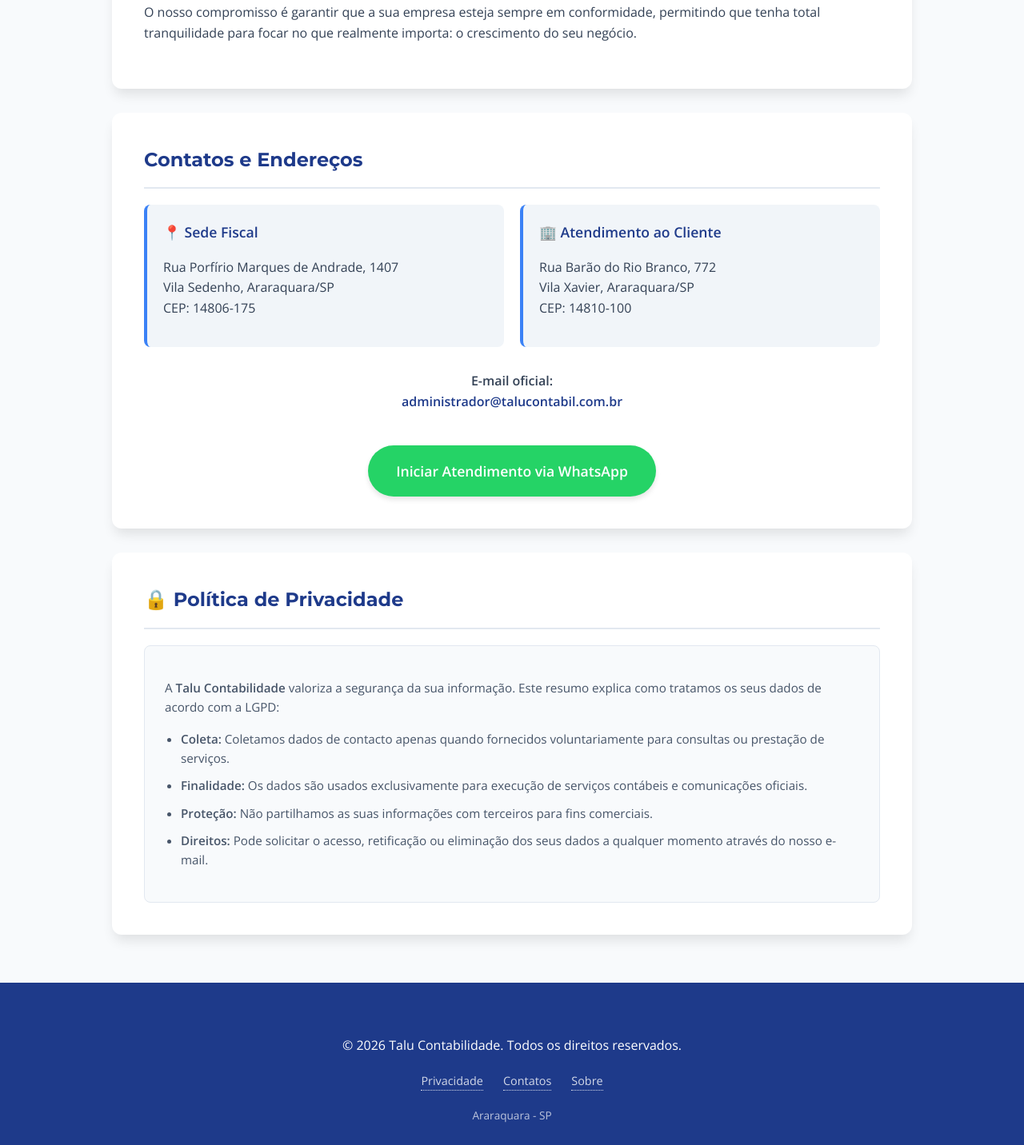
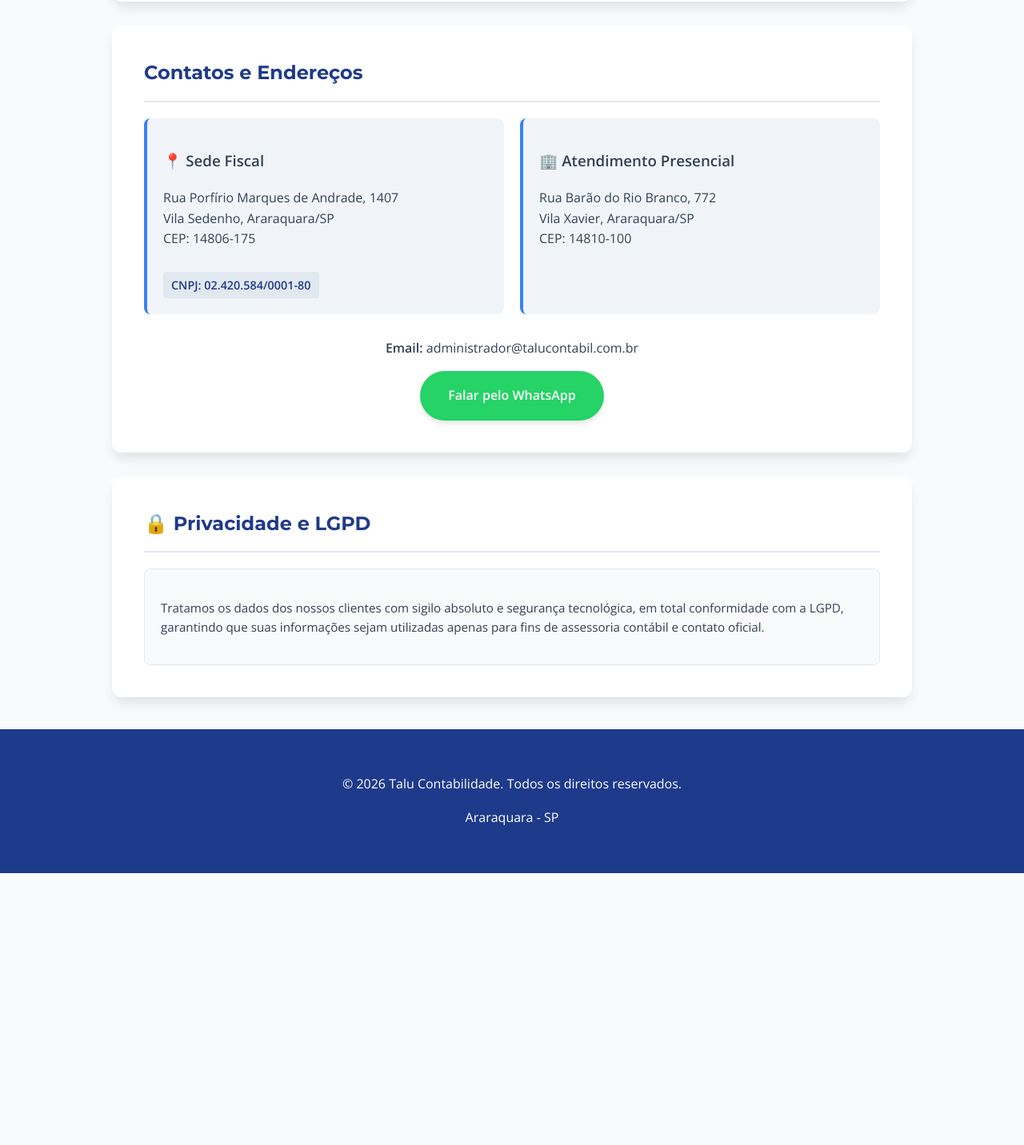
Before and after one commit to talucontabil/talucontabil.github.io, a plain HTML site: page index.html in a window 1280 px wide. Shown: the part 388-1820 px from the top of the page at 80% size. After the commit the page ends 1480 px from the top, so only its background shows below. Drawn offline with nearby package versions, Linux system fonts and the light colour scheme.

Commit message:
Update index.html

```diff
--- a/index.html
+++ b/index.html
@@ -15,237 +15,76 @@
             --sucesso: #25d366;
         }
 
-        body {
-            font-family: 'Open Sans', sans-serif;
-            margin: 0;
-            line-height: 1.6;
-            color: var(--texto);
-            background-color: var(--cinza-fundo);
-        }
+        body { font-family: 'Open Sans', sans-serif; margin: 0; line-height: 1.6; color: var(--texto); background-color: var(--cinza-fundo); }
+        header { background-color: var(--azul-escuro); color: var(--branco); padding: 50px 20px; text-align: center; border-bottom: 5px solid var(--azul-claro); }
+        .logo-img { max-width: 250px; height: auto; margin-bottom: 15px; }
+        h1 { font-family: 'Montserrat', sans-serif; margin: 0; font-size: 2.2em; }
+        .tagline { font-style: italic; opacity: 0.9; margin-top: 5px; }
 
-        header {
-            background-color: var(--azul-escuro);
-            color: var(--branco);
-            padding: 50px 20px;
-            text-align: center;
-            border-bottom: 5px solid var(--azul-claro);
-        }
+        .container { max-width: 1000px; margin: -40px auto 40px; padding: 0 20px; }
+        section { background: var(--branco); padding: 40px; margin-bottom: 30px; border-radius: 12px; box-shadow: 0 10px 15px -3px rgba(0, 0, 0, 0.1); }
+        h2 { color: var(--azul-escuro); font-family: 'Montserrat', sans-serif; border-bottom: 2px solid #e2e8f0; padding-bottom: 15px; margin-top: 0; }
 
-        .logo-container {
-            margin-bottom: 20px;
-        }
+        .grid-contato { display: grid; grid-template-columns: repeat(auto-fit, minmax(300px, 1fr)); gap: 20px; }
+        .card-contato { background: #f1f5f9; padding: 20px; border-radius: 8px; border-left: 4px solid var(--azul-claro); }
+        .cnpj-badge { display: inline-block; background: #e2e8f0; padding: 5px 10px; border-radius: 4px; font-size: 0.9em; font-weight: bold; margin-top: 12px; color: var(--azul-escuro); }
 
-        /* Se tiveres o ficheiro logo.png na pasta, ele aparece aqui */
-        .logo-img {
-            max-width: 220px;
-            height: auto;
-            border-radius: 4px;
-        }
+        .cta-container { text-align: center; margin-top: 30px; }
+        .btn-whatsapp { display: inline-block; background-color: var(--sucesso); color: white; padding: 18px 35px; border-radius: 50px; text-decoration: none; font-weight: bold; transition: all 0.3s ease; box-shadow: 0 4px 6px rgba(0,0,0,0.1); }
+        .btn-whatsapp:hover { transform: translateY(-3px); background-color: #128c7e; box-shadow: 0 6px 12px rgba(0,0,0,0.15); }
 
-        h1 {
-            font-family: 'Montserrat', sans-serif;
-            margin: 0;
-            font-size: 2.5em;
-            letter-spacing: -1px;
-        }
-
-        .tagline {
-            font-style: italic;
-            opacity: 0.9;
-            font-size: 1.2em;
-            margin-top: 10px;
-        }
-
-        .container {
-            max-width: 1000px;
-            margin: -40px auto 40px;
-            padding: 0 20px;
-        }
-
-        section {
-            background: var(--branco);
-            padding: 40px;
-            margin-bottom: 30px;
-            border-radius: 12px;
-            box-shadow: 0 10px 15px -3px rgba(0, 0, 0, 0.1);
-        }
-
-        h2 {
-            color: var(--azul-escuro);
-            font-family: 'Montserrat', sans-serif;
-            border-bottom: 2px solid #e2e8f0;
-            padding-bottom: 15px;
-            margin-top: 0;
-        }
-
-        .grid-contato {
-            display: grid;
-            grid-template-columns: repeat(auto-fit, minmax(300px, 1fr));
-            gap: 20px;
-        }
-
-        .card-contato {
-            background: #f1f5f9;
-            padding: 20px;
-            border-radius: 8px;
-            border-left: 4px solid var(--azul-claro);
-        }
-
-        .card-contato h3 {
-            margin-top: 0;
-            font-size: 1.1em;
-            color: var(--azul-escuro);
-        }
-
-        .cta-container {
-            text-align: center;
-            margin-top: 30px;
-        }
-
-        .btn-whatsapp {
-            display: inline-block;
-            background-color: var(--sucesso);
-            color: white;
-            padding: 18px 35px;
-            border-radius: 50px;
-            text-decoration: none;
-            font-weight: bold;
-            font-size: 1.1em;
-            transition: all 0.3s ease;
-            box-shadow: 0 4px 6px rgba(0,0,0,0.1);
-        }
-
-        .btn-whatsapp:hover {
-            transform: translateY(-3px);
-            background-color: #128c7e;
-            box-shadow: 0 6px 12px rgba(0,0,0,0.15);
-        }
-
-        .email-link {
-            color: var(--azul-escuro);
-            text-decoration: none;
-            font-weight: 600;
-        }
-
-        .email-link:hover {
-            text-decoration: underline;
-        }
-
-        /* Estilos da Política de Privacidade */
-        .privacy-box {
-            background-color: #f8fafc;
-            border: 1px solid #e2e8f0;
-            padding: 25px;
-            border-radius: 8px;
-            font-size: 0.95em;
-            color: #475569;
-        }
-
-        .privacy-box ul {
-            padding-left: 20px;
-        }
-
-        .privacy-box li {
-            margin-bottom: 10px;
-        }
-
-        footer {
-            background: var(--azul-escuro);
-            color: var(--branco);
-            text-align: center;
-            padding: 50px 20px;
-            margin-top: 60px;
-        }
-
-        .footer-links {
-            margin: 20px 0;
-            display: flex;
-            justify-content: center;
-            gap: 25px;
-        }
-
-        .footer-links a {
-            color: var(--branco);
-            font-size: 0.9em;
-            opacity: 0.8;
-            text-decoration: none;
-            border-bottom: 1px dotted var(--branco);
-        }
-
-        .footer-links a:hover {
-            opacity: 1;
-        }
-
-        @media (max-width: 600px) {
-            h1 { font-size: 1.8em; }
-            section { padding: 25px 20px; }
-            .grid-contato { grid-template-columns: 1fr; }
-        }
+        .privacy-box { background-color: #f8fafc; border: 1px solid #e2e8f0; padding: 20px; border-radius: 8px; font-size: 0.95em; }
+        footer { background: var(--azul-escuro); color: var(--branco); text-align: center; padding: 40px 20px; }
+        @media (max-width: 600px) { h1 { font-size: 1.8em; } section { padding: 20px; } }
     </style>
 </head>
 <body>
 
 <header>
     <div class="logo-container">
-        <img src="logo.png" alt="Talu Contabilidade Logo" class="logo-img" onerror="this.style.display='none'">
+        <img src="logo.png" alt="Talu Contabilidade" class="logo-img" onerror="this.style.display='none'">
     </div>
     <h1>Talu Contabilidade</h1>
     <p class="tagline">“Sua empresa organizada, seu negócio seguro.”</p>
 </header>
 
 <div class="container">
-    <section id="sobre">
+    <section>
         <h2>Sobre Nós</h2>
-        <p>Somos uma contabilidade especializada em atender empresas e profissionais da saúde, comércio e serviços, oferecendo soluções completas de gestão fiscal, contábil e administrativa.</p>
-        <p>O nosso compromisso é garantir que a sua empresa esteja sempre em conformidade, permitindo que tenha total tranquilidade para focar no que realmente importa: o crescimento do seu negócio.</p>
+        <p>Especialistas em contabilidade para saúde, comércio e serviços em Araraquara/SP. Oferecemos soluções completas para garantir a segurança fiscal e o crescimento sustentável da sua empresa.</p>
     </section>
 
-    <section id="contato">
+    <section>
         <h2>Contatos e Endereços</h2>
         <div class="grid-contato">
             <div class="card-contato">
                 <h3>📍 Sede Fiscal</h3>
                 <p>Rua Porfírio Marques de Andrade, 1407<br>Vila Sedenho, Araraquara/SP<br>CEP: 14806-175</p>
+                <div class="cnpj-badge">CNPJ: 02.420.584/0001-80</div>
             </div>
             <div class="card-contato">
-                <h3>🏢 Atendimento ao Cliente</h3>
+                <h3>🏢 Atendimento Presencial</h3>
                 <p>Rua Barão do Rio Branco, 772<br>Vila Xavier, Araraquara/SP<br>CEP: 14810-100</p>
             </div>
         </div>
 
         <div class="cta-container">
-            <p><strong>E-mail oficial:</strong> <br>
-               <a href="mailto:administrador@talucontabil.com.br" class="email-link">administrador@talucontabil.com.br</a>
-            </p>
-            <br>
-            <a href="https://wa.me/5516996071499" class="btn-whatsapp" target="_blank">
-                Iniciar Atendimento via WhatsApp
-            </a>
+            <p><strong>Email:</strong> administrador@talucontabil.com.br</p>
+            <a href="https://wa.me/5516996071499" class="btn-whatsapp" target="_blank">Falar pelo WhatsApp</a>
         </div>
     </section>
 
-    <section id="privacidade">
-        <h2>🔒 Política de Privacidade</h2>
+    <section>
+        <h2>🔒 Privacidade e LGPD</h2>
         <div class="privacy-box">
-            <p>A <strong>Talu Contabilidade</strong> valoriza a segurança da sua informação. Este resumo explica como tratamos os seus dados de acordo com a LGPD:</p>
-            <ul>
-                <li><strong>Coleta:</strong> Coletamos dados de contacto apenas quando fornecidos voluntariamente para consultas ou prestação de serviços.</li>
-                <li><strong>Finalidade:</strong> Os dados são usados exclusivamente para execução de serviços contábeis e comunicações oficiais.</li>
-                <li><strong>Proteção:</strong> Não partilhamos as suas informações com terceiros para fins comerciais.</li>
-                <li><strong>Direitos:</strong> Pode solicitar o acesso, retificação ou eliminação dos seus dados a qualquer momento através do nosso e-mail.</li>
-            </ul>
+            <p>Tratamos os dados dos nossos clientes com sigilo absoluto e segurança tecnológica, em total conformidade com a LGPD, garantindo que suas informações sejam utilizadas apenas para fins de assessoria contábil e contato oficial.</p>
         </div>
     </section>
 </div>
 
 <footer>
     <p>&copy; 2026 Talu Contabilidade. Todos os direitos reservados.</p>
-    <div class="footer-links">
-        <a href="#privacidade">Privacidade</a>
-        <a href="#contato">Contatos</a>
-        <a href="#sobre">Sobre</a>
-    </div>
-    <p style="margin-top: 20px; font-size: 0.85em; opacity: 0.7;">Araraquara - SP</p>
+    <p>Araraquara - SP</p>
 </footer>
 
 </body>
```
